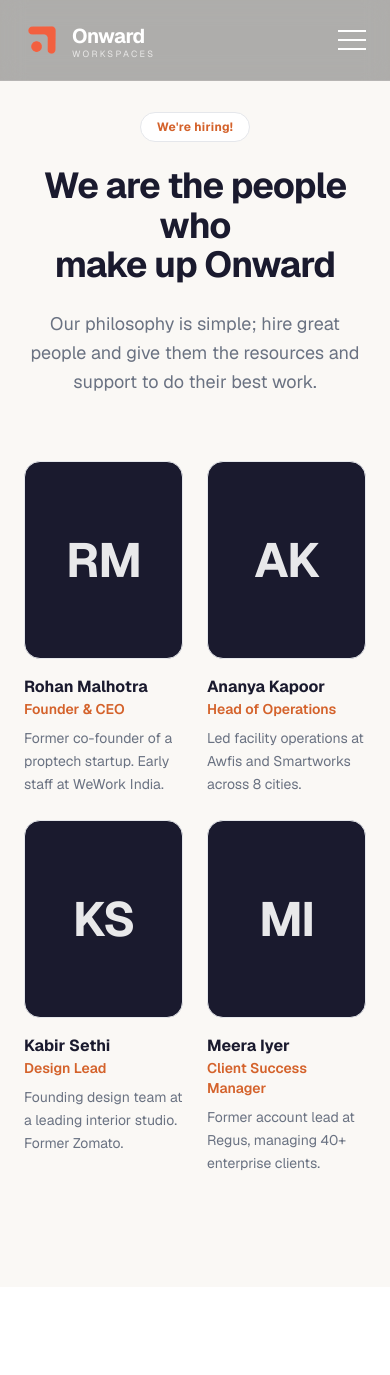
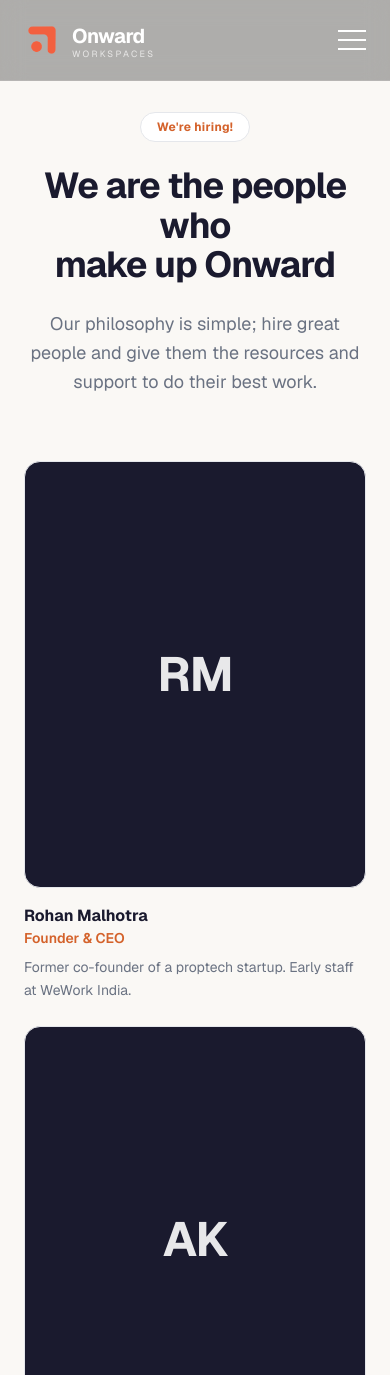
Before and after one commit to Comptech-Enterprises/onwards-website, a Next.js app: page /team in a window 390 px wide. Shown: the top 1375 px of the page. Before the commit the page ends 1287 px from the top, so only its background shows below. Built offline with nearby package versions, Linux system fonts and the light colour scheme.

Commit message:
fix: single-column team cards on mobile

```diff
--- a/src/components/TeamPageClient.tsx
+++ b/src/components/TeamPageClient.tsx
@@ -69,7 +69,7 @@ export default function TeamPageClient() {
             resources and support to do their best work.
           </motion.p>
 
-          <div className="mt-16 grid grid-cols-2 lg:grid-cols-4 gap-6 sm:gap-8 text-left">
+          <div className="mt-16 grid grid-cols-1 sm:grid-cols-2 lg:grid-cols-4 gap-6 sm:gap-8 text-left">
             {team.map((person, i) => (
               <motion.div
                 key={person.name}
```
